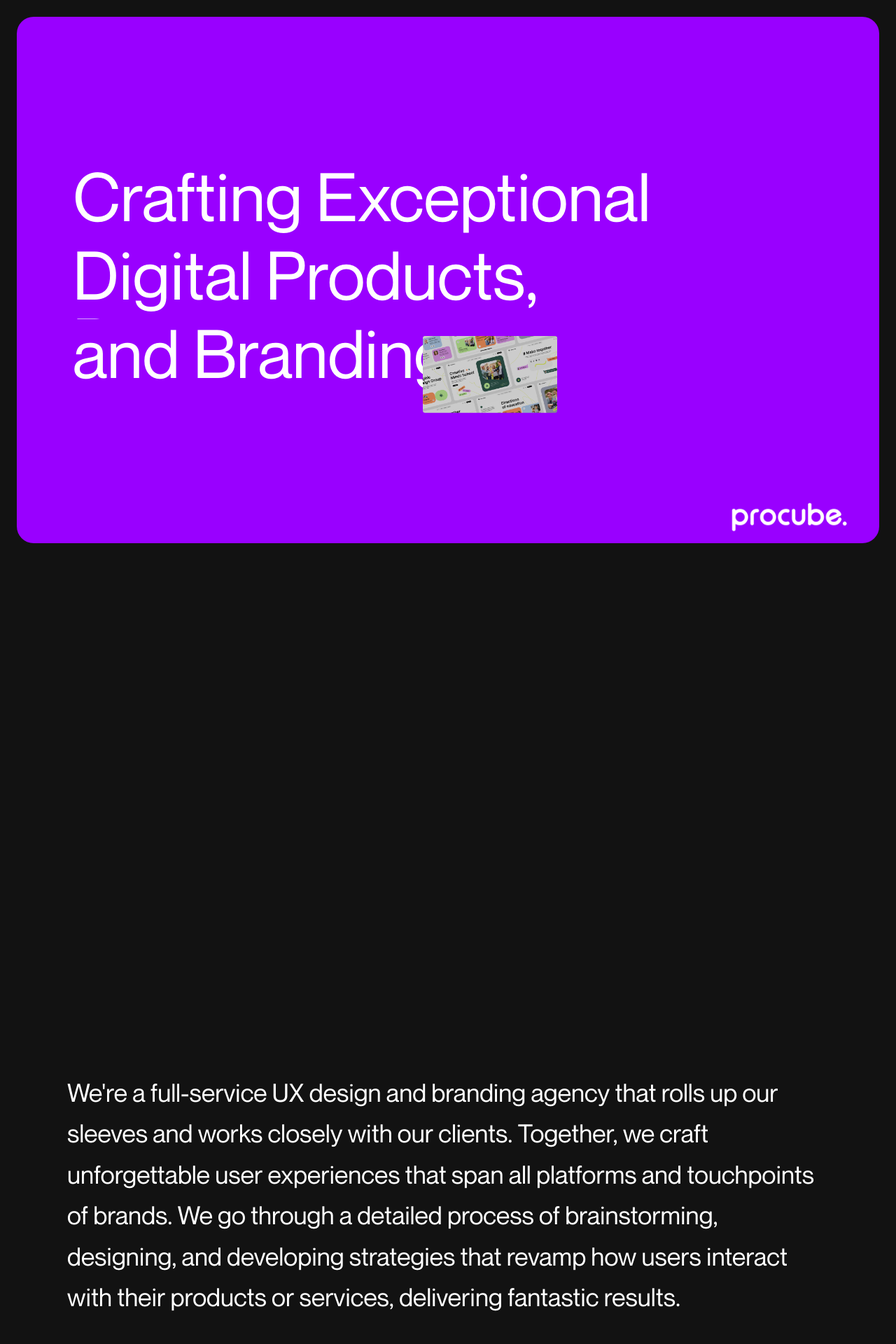
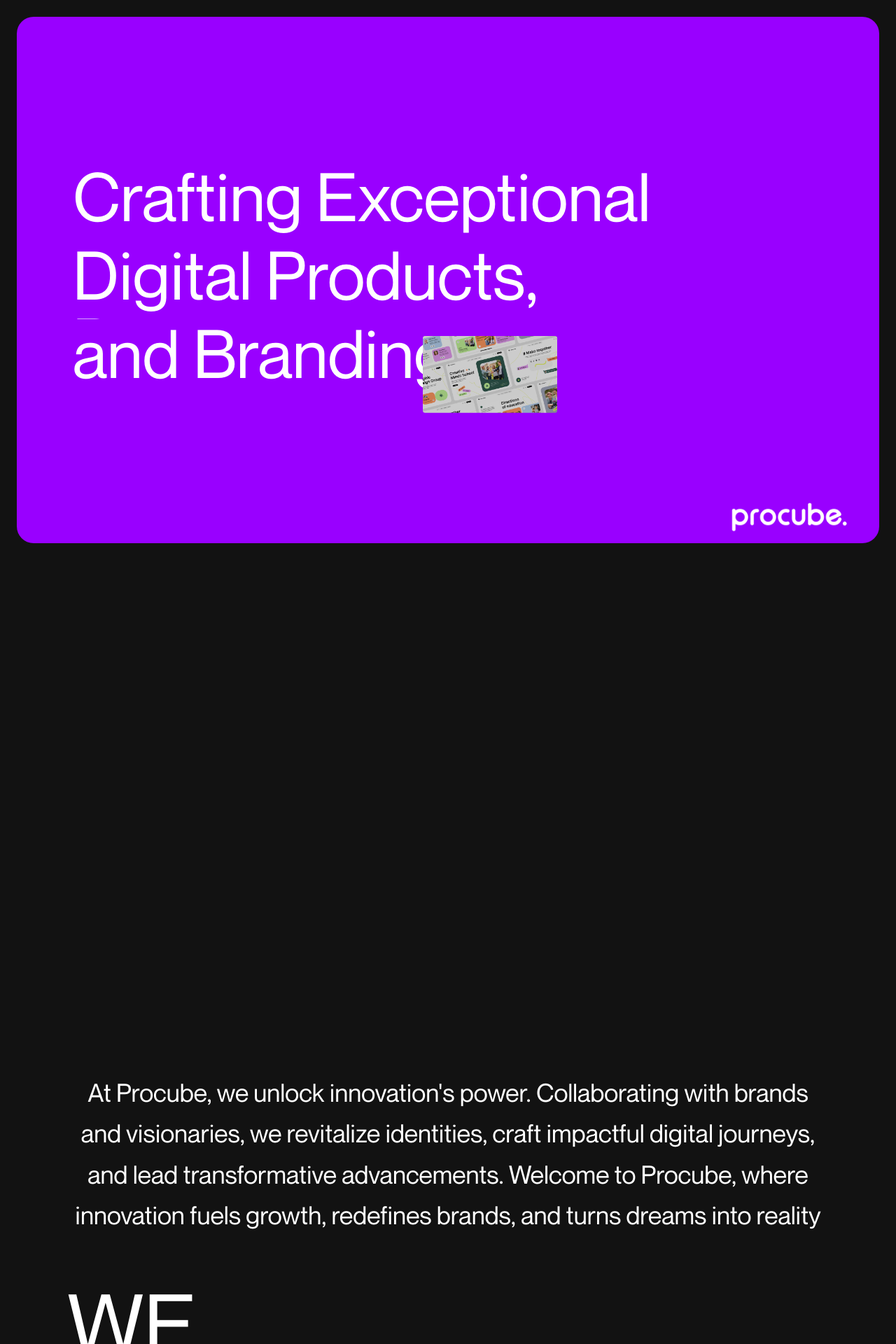
Before and after one commit to procube-cx/procube, a React (Create React App) app: page / in a window 1280 px wide. Shown: the top 1920 px of the page at 70% size. Built offline with nearby package versions, Linux system fonts and the light colour scheme.

Commit message:
chnaages

```diff
--- a/src/component/hero/Footer.js
+++ b/src/component/hero/Footer.js
@@ -80,7 +80,7 @@ const data = {
 
 const Footer = () => {
     return (
-            <div className='flex flex-col w-full gap-40 md:px-24 fixed top-0'>
+            <div className='flex flex-col w-full gap-40 md:px-24 '>
                 <div className='flex flex-col w-full items-center gap-8'>
                     <div className='font-normal text-8xl max-w-4xl text-center uppercase'>Let’s turn your idea into reality</div>
                     <div className='bg-[#7605C1] px-16 py-4 text-4xl rounded-full'>Contact Us</div>
--- a/src/component/hero/Landing3.js
+++ b/src/component/hero/Landing3.js
@@ -3,8 +3,8 @@ import React from 'react'
 const Landing3 = () => {
   return (
     <div className='px-24'>
-        <p className='font-medium md:text-4xl !leading-relaxed'>
-        We're a full-service UX design and branding agency that rolls up our sleeves and works closely with our clients. Together, we craft unforgettable user experiences that span all platforms and touchpoints of brands. We go through a detailed process of brainstorming, designing, and developing strategies that revamp how users interact with their products or services, delivering fantastic results.
+        <p className='font-medium md:text-4xl !leading-relaxed text-center'>
+        At Procube, we unlock innovation's power. Collaborating with brands and visionaries, we revitalize identities, craft impactful digital journeys, and lead transformative advancements. Welcome to Procube, where innovation fuels growth, redefines brands, and turns dreams into reality
         </p>
 
   </div>
```
